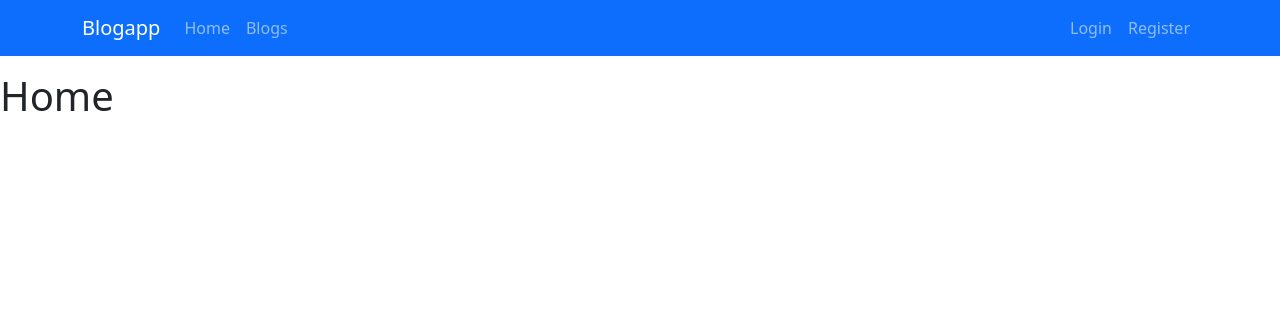
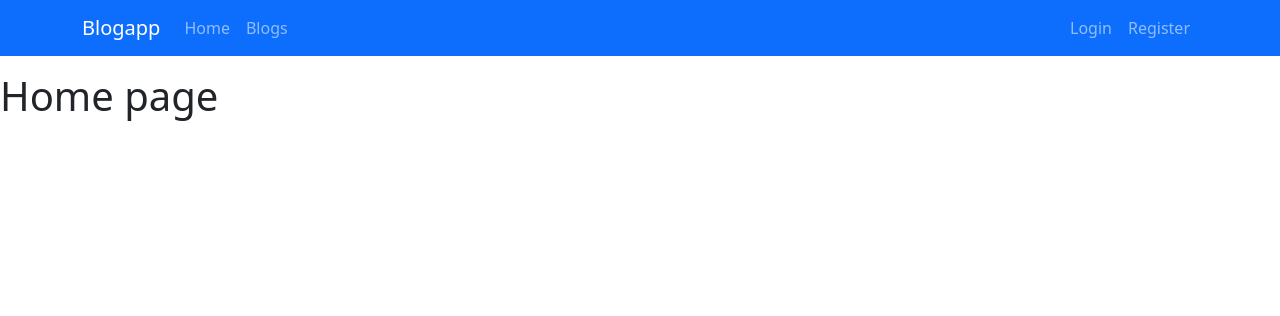
Before and after one commit to AliyevNadir/smart, a Django app: page / in a window 1280 px wide. Shown: the top 316 px of the page. Run offline with Django 5.2, Linux system fonts and the light colour scheme; data that the repository does not hold is empty; some libraries are stand-ins or nearby versions.

Commit message:
Update home.html h1 tag

```diff
--- a/sale/book/templates/book/home.html
+++ b/sale/book/templates/book/home.html
@@ -22,7 +22,7 @@
         </div>
     </div>
 </div>
-    <h1>Home</h1>
+    <h1>Home page</h1>
 {% endblock %}
 
 {% block js_files %}
```
